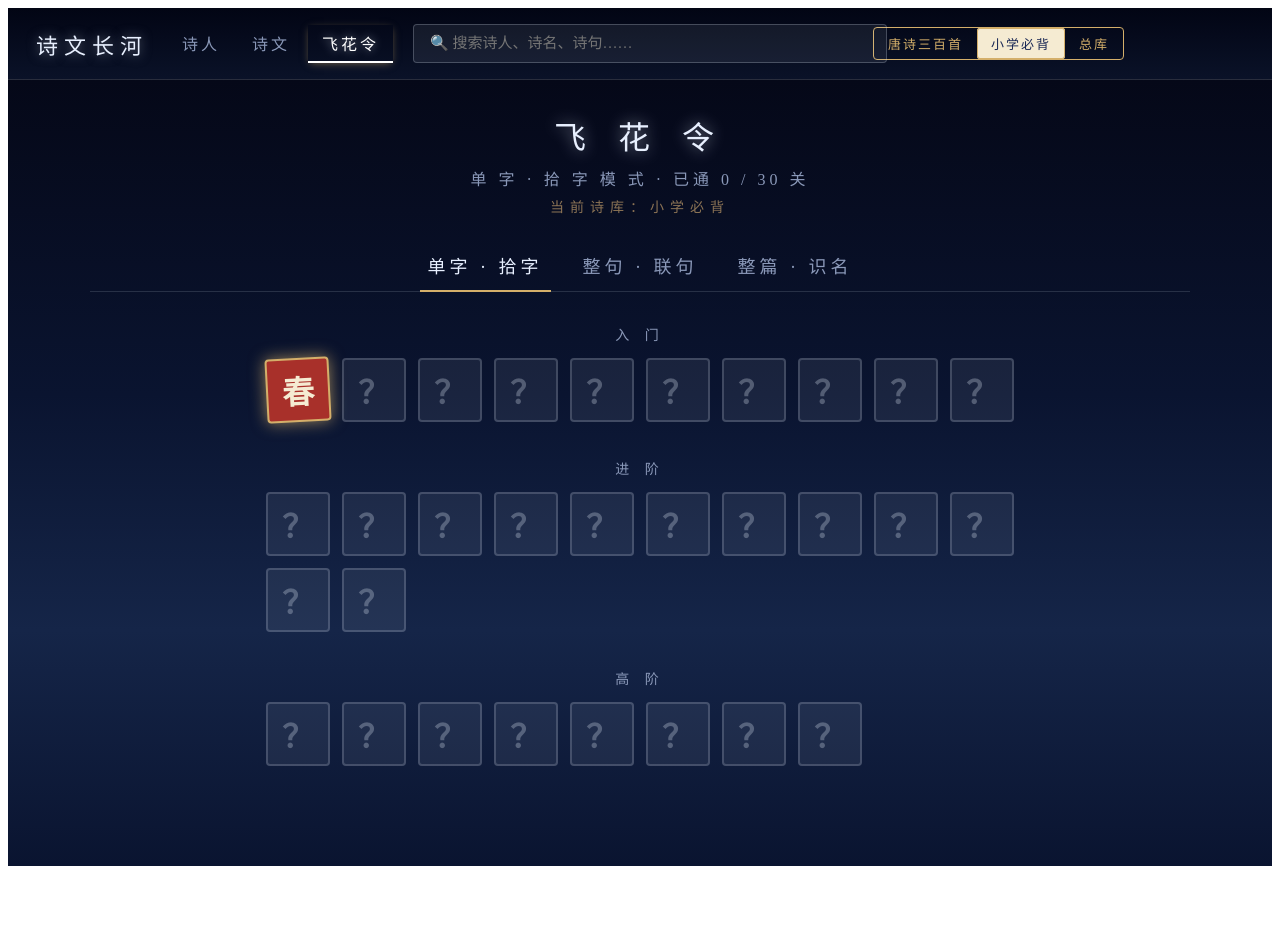
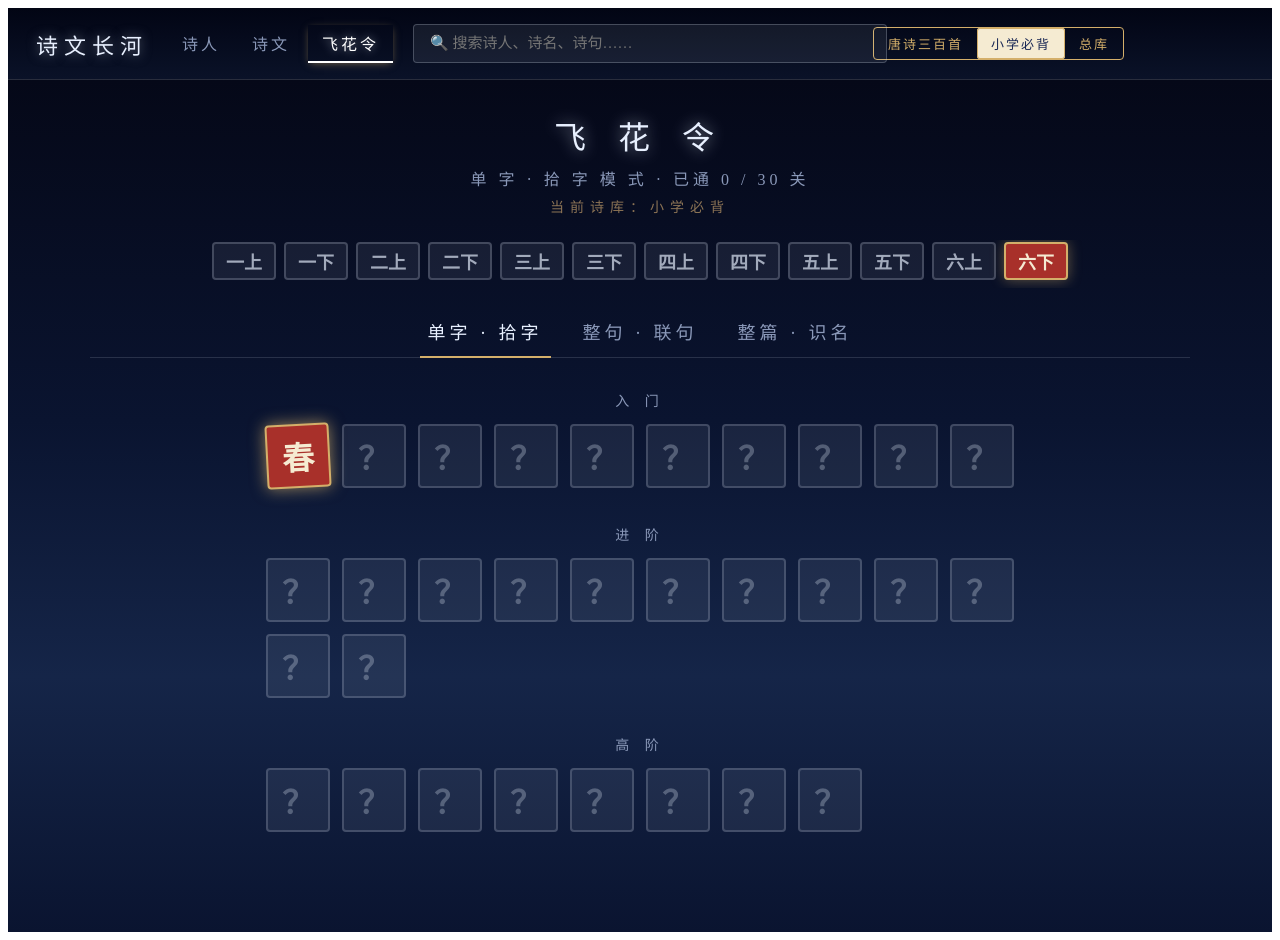
Before and after one commit to Qing45/shiwen-changhe, a React (Vite) app: page /play in a window 1280 px wide. Both pictures are taken after a click on the tab "小学必背". Before the commit the page ends 874 px from the top, so only its background shows below. Built offline with nearby package versions, Linux system fonts and the light colour scheme; the HTML template or start-up script is replaced by a standard one.

Commit message:
feat(feihua): add primary grade selector to play hall

```diff
--- /dev/null
+++ b/src/components/GradeSelector.tsx
@@ -0,0 +1,52 @@
+import type { GradeBand } from '../data/grades';
+import { fontFamilies } from '../theme';
+
+interface Props {
+  bands: readonly GradeBand[];
+  value: number;
+  onChange: (band: number) => void;
+}
+
+export function GradeSelector({ bands, value, onChange }: Props) {
+  return (
+    <div style={{ margin: '0 auto 18px', maxWidth: 920 }}>
+      <div style={{
+        display: 'flex',
+        gap: 8,
+        overflowX: 'auto',
+        padding: '2px 2px 8px',
+        justifyContent: 'center',
+      }}>
+        {bands.map((band) => {
+          const active = band.value === value;
+          return (
+            <button
+              key={band.value}
+              type="button"
+              aria-pressed={active}
+              onClick={() => onChange(band.value)}
+              style={{
+                flex: '0 0 auto',
+                minWidth: 52,
+                height: 38,
+                padding: '0 12px',
+                borderRadius: 4,
+                border: active ? '2px solid #d4af6a' : '2px solid rgba(216,224,240,0.22)',
+                background: active ? '#a8302a' : 'rgba(216,224,240,0.08)',
+                color: active ? '#f5ebd2' : 'rgba(216,224,240,0.72)',
+                fontFamily: fontFamilies.chinese,
+                fontSize: 18,
+                fontWeight: 700,
+                boxShadow: active ? '0 0 14px rgba(212,175,106,0.45)' : 'none',
+                cursor: 'pointer',
+                whiteSpace: 'nowrap',
+              }}
+            >
+              {band.label}
+            </button>
+          );
+        })}
+      </div>
+    </div>
+  );
+}
--- a/src/pages/PlayHall.tsx
+++ b/src/pages/PlayHall.tsx
@@ -5,14 +5,18 @@
 import { useState } from 'react';
 import { Link } from 'react-router-dom';
 import { TopNav } from '../components/TopNav';
+import { GradeSelector } from '../components/GradeSelector';
 import { KeywordSeal } from '../components/KeywordSeal';
-import { KEYWORDS, KEYWORD_GROUPS } from '../play/keywords';
-import { PRIMARY_KEYWORDS, PRIMARY_KEYWORD_GROUPS } from '../play/primaryKeywords';
+import { getCharKeywordGroups, getCharKeywords } from '../play/engine';
+import { getAvailableLevelGroups, getTotalAvailableLevels } from '../play/couplets';
+import { countAvailableTitleLevels } from '../play/titles';
 import { loadProgress } from '../play/progress';
 import { loadSentenceProgress } from '../play/sentenceProgress';
 import { loadTitleProgress } from '../play/titleProgress';
 import { useBreakpoint } from '../hooks/useBreakpoint';
 import { useCorpus } from '../state/corpus';
+import { loadGrade, saveGrade } from '../state/primaryGrade';
+import { getAvailableBands } from '../data/grades';
 import { colors, fontFamilies } from '../theme';
 
 type Mode = 'char' | 'sentence' | 'title';
@@ -22,12 +26,6 @@ const GROUP_LABEL: Record<'entry' | 'mid' | 'advanced', string> = {
   mid: '进 阶',
   advanced: '高 阶',
 };
-
-const LEVEL_GROUPS: { tier: 'entry' | 'mid' | 'advanced'; range: [number, number] }[] = [
-  { tier: 'entry', range: [1, 10] },
-  { tier: 'mid', range: [11, 30] },
-  { tier: 'advanced', range: [31, 50] },
-];
 
 const CN_DIGITS = ['零','一','二','三','四','五','六','七','八','九','十'];
 
@@ -43,30 +41,45 @@ function toChineseNum(n: number): string {
   return String(n);
 }
 
+function EmptyState({ compact }: { compact: boolean }) {
+  return (
+    <div style={{
+      textAlign: 'center',
+      color: colors.textSecondary,
+      fontFamily: fontFamilies.chinese,
+      padding: compact ? '24px 0' : '36px 0',
+    }}>
+      本年级暂无关卡，请选更高年级
+    </div>
+  );
+}
+
 export function PlayHall() {
   const [mode, setMode] = useState<Mode>('char');
   const bp = useBreakpoint();
   const isMobile = bp === 'mobile';
   const corpus = useCorpus();
 
-  const charProgress = loadProgress(corpus);
-  const sentenceProgress = loadSentenceProgress(corpus);
-  const titleProgress = loadTitleProgress(corpus);
+  const isPrimary = corpus === 'primary';
+  const [band, setBand] = useState(() => loadGrade());
+  const activeBand = isPrimary ? band : undefined;
+  const poemCorpus = corpus === 'all' ? 'both' : corpus;
 
-  // corpus-aware: primary has no advanced tier (only entry + mid, 20 chars / 30 sentence levels).
-  // 总库 ('all') shares tang's structure — 50 字三档 — drawing from the full corpus.
-  const isPrimary = corpus === 'primary';
-  const charKeywords = isPrimary ? PRIMARY_KEYWORDS : KEYWORDS;
-  const charGroups = isPrimary
-    ? [{ tier: 'entry' as const, words: PRIMARY_KEYWORD_GROUPS.entry },
-       { tier: 'mid' as const, words: PRIMARY_KEYWORD_GROUPS.mid },
-       { tier: 'advanced' as const, words: PRIMARY_KEYWORD_GROUPS.advanced }]
-    : [{ tier: 'entry' as const, words: KEYWORD_GROUPS.entry },
-       { tier: 'mid' as const, words: KEYWORD_GROUPS.mid },
-       { tier: 'advanced' as const, words: KEYWORD_GROUPS.advanced }];
-  const totalCharStages = charKeywords.length; // 20 or 50
-  const totalSentenceStages = isPrimary ? 30 : 50;
-  const totalTitleStages = isPrimary ? 30 : 50;
+  const onBandChange = (next: number) => {
+    setBand(next);
+    saveGrade(next);
+  };
+
+  const charProgress = loadProgress(corpus, activeBand);
+  const sentenceProgress = loadSentenceProgress(corpus, activeBand);
+  const titleProgress = loadTitleProgress(corpus, activeBand);
+
+  const charGroups = getCharKeywordGroups(poemCorpus, activeBand);
+  const charKeywords = getCharKeywords(poemCorpus, activeBand);
+  const totalCharStages = charKeywords.length;
+  const sentenceGroups = getAvailableLevelGroups(poemCorpus, activeBand);
+  const totalSentenceStages = getTotalAvailableLevels(poemCorpus, activeBand);
+  const totalTitleStages = countAvailableTitleLevels(poemCorpus, activeBand);
 
   return (
     <div style={{ width: '100%', height: '100%', display: 'flex', flexDirection: 'column' }}>
@@ -100,6 +113,14 @@ export function PlayHall() {
             </div>
           </div>
 
+          {isPrimary && (
+            <GradeSelector
+              bands={getAvailableBands()}
+              value={band}
+              onChange={onBandChange}
+            />
+          )}
+
           {/* 模式切换 */}
           <div style={{
             display: 'flex', justifyContent: 'center', gap: isMobile ? 12 : 24,
@@ -112,16 +133,29 @@ export function PlayHall() {
           </div>
 
           {mode === 'char' ? (
+            totalCharStages === 0 ? <EmptyState compact={isMobile} /> :
             <CharModeBody progress={charProgress} compact={isMobile} groups={charGroups} charKeywords={charKeywords} />
           ) : mode === 'sentence' ? (
-            <SentenceModeBody progress={sentenceProgress} compact={isMobile} isPrimary={isPrimary} />
+            totalSentenceStages === 0 ? <EmptyState compact={isMobile} /> :
+            <SentenceModeBody progress={sentenceProgress} compact={isMobile} sentenceGroups={sentenceGroups} />
           ) : (
-            <TitleModeBody progress={titleProgress} compact={isMobile} isPrimary={isPrimary} />
+            totalTitleStages === 0 ? <EmptyState compact={isMobile} /> :
+            <TitleModeBody progress={titleProgress} compact={isMobile} titleGroups={deriveTitleGroups(totalTitleStages, isPrimary)} />
           )}
         </div>
       </div>
     </div>
   );
+}
+
+// 根据 totalTitleStages 派生 entry/mid/advanced 三档分组。
+// primary 库没有 advanced 档（与历史布局对齐）。
+function deriveTitleGroups(totalTitleStages: number, isPrimary: boolean): { tier: 'entry' | 'mid' | 'advanced'; start: number; end: number; count: number }[] {
+  return [
+    { tier: 'entry' as const, start: 1, end: Math.min(10, totalTitleStages), count: Math.min(10, totalTitleStages) },
+    { tier: 'mid' as const, start: 11, end: Math.min(30, totalTitleStages), count: Math.max(0, Math.min(20, totalTitleStages - 10)) },
+    { tier: 'advanced' as const, start: 31, end: totalTitleStages, count: Math.max(0, totalTitleStages - 30) },
+  ].filter((g) => g.count > 0 && (!isPrimary || g.tier !== 'advanced'));
 }
 
 function CharModeBody({ progress, compact, groups, charKeywords }: {
@@ -171,10 +205,10 @@ function CharModeBody({ progress, compact, groups, charKeywords }: {
   );
 }
 
-function SentenceModeBody({ progress, compact, isPrimary }: {
+function SentenceModeBody({ progress, compact, sentenceGroups }: {
   progress: ReturnType<typeof loadSentenceProgress>;
   compact: boolean;
-  isPrimary: boolean;
+  sentenceGroups: { tier: 'entry' | 'mid' | 'advanced'; start: number; end: number; count: number }[];
 }) {
   const stateOf = (level: number): 'cleared' | 'current' | 'locked' => {
     const key = String(level);
@@ -183,16 +217,10 @@ function SentenceModeBody({ progress, compact, isPrimary }: {
     return 'locked';
   };
 
-  // corpus-aware: primary has no advanced tier
-  const levelGroups = isPrimary
-    ? LEVEL_GROUPS.filter(g => g.tier !== 'advanced')
-    : LEVEL_GROUPS;
-
   return (
     <>
-      {levelGroups.map(({ tier, range }) => {
-        const levels: number[] = [];
-        for (let i = range[0]; i <= range[1]; i++) levels.push(i);
+      {sentenceGroups.map(({ tier, start, count }) => {
+        const levels = Array.from({ length: count }, (_, i) => start + i);
         return (
           <div key={tier} style={{ marginBottom: compact ? 24 : 36 }}>
             <div style={{
@@ -226,10 +254,10 @@ function SentenceModeBody({ progress, compact, isPrimary }: {
   );
 }
 
-function TitleModeBody({ progress, compact, isPrimary }: {
+function TitleModeBody({ progress, compact, titleGroups }: {
   progress: ReturnType<typeof loadTitleProgress>;
   compact: boolean;
-  isPrimary: boolean;
+  titleGroups: { tier: 'entry' | 'mid' | 'advanced'; start: number; end: number; count: number }[];
 }) {
   const stateOf = (level: number): 'cleared' | 'current' | 'locked' => {
     const key = String(level);
@@ -238,16 +266,10 @@ function TitleModeBody({ progress, compact, isPrimary }: {
     return 'locked';
   };
 
-  // corpus-aware: primary has no advanced tier
-  const levelGroups = isPrimary
-    ? LEVEL_GROUPS.filter(g => g.tier !== 'advanced')
-    : LEVEL_GROUPS;
-
   return (
     <>
-      {levelGroups.map(({ tier, range }) => {
-        const levels: number[] = [];
-        for (let i = range[0]; i <= range[1]; i++) levels.push(i);
+      {titleGroups.map(({ tier, start, count }) => {
+        const levels = Array.from({ length: count }, (_, i) => start + i);
         return (
           <div key={tier} style={{ marginBottom: compact ? 24 : 36 }}>
             <div style={{
```
Also changed, not shown: 1 other file (tests, documents, lock files or other folders).
